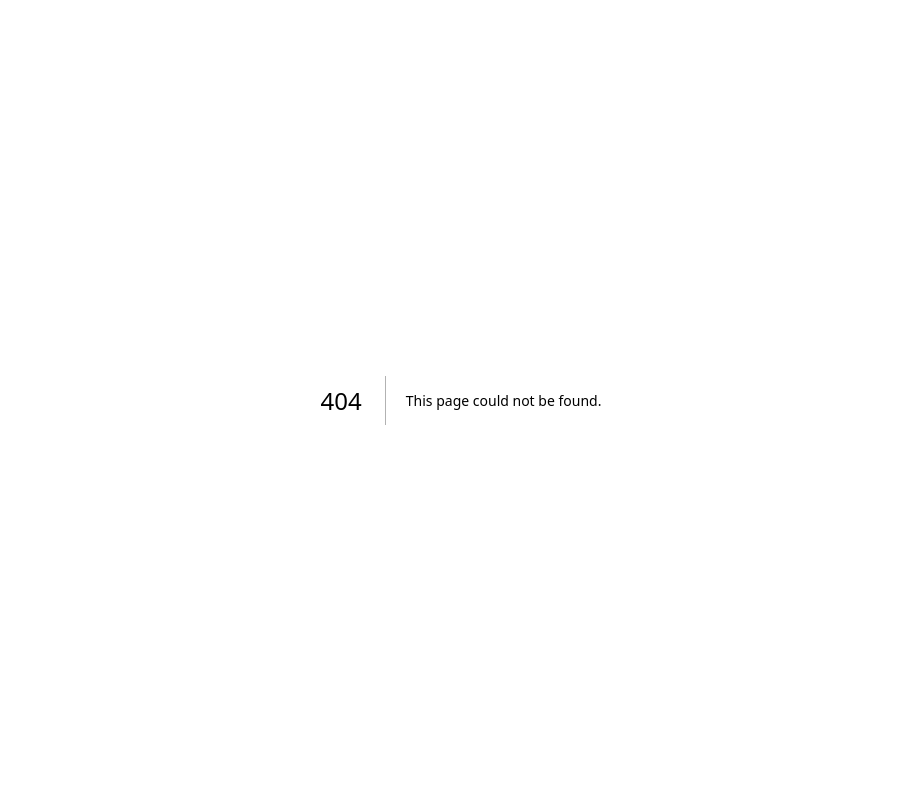
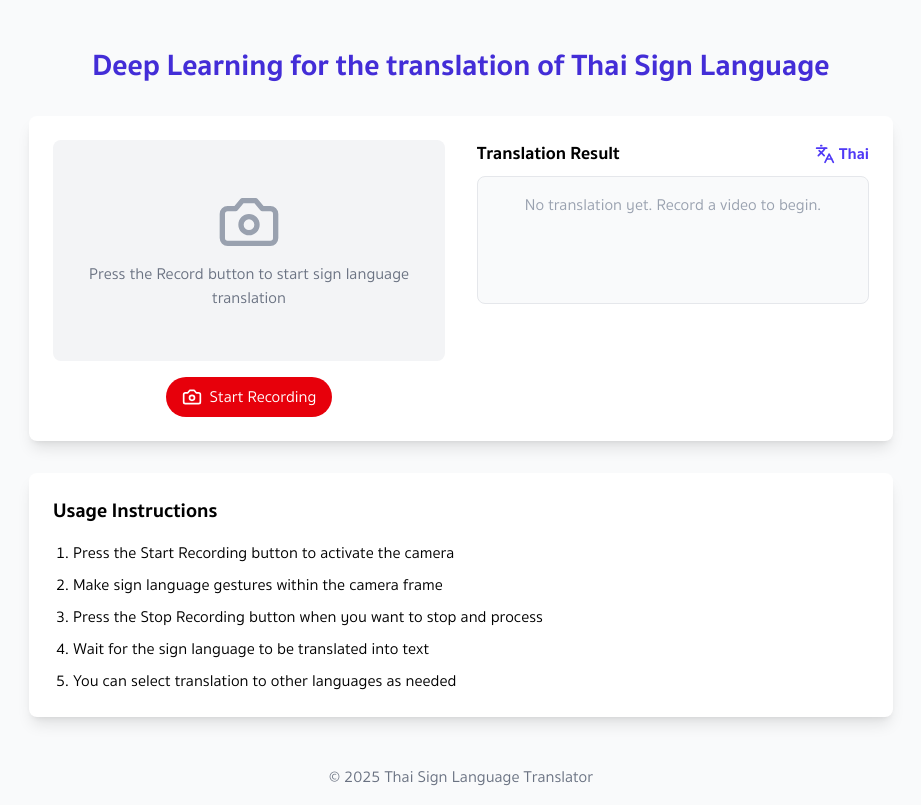
Before and after one commit to Theerat22/cd-smart-farm, a Next.js app: page /home in a window 1280 px wide. Before the commit this address had no page. Shown: the whole page, without its empty margins (179-1100 px from the left). Built offline with nearby package versions, Linux system fonts and the light colour scheme.

Commit message:
add mock up sic

```diff
--- /dev/null
+++ b/app/home/page.tsx
@@ -0,0 +1,252 @@
+"use client";
+import React, { useState, useRef } from 'react';
+import Head from 'next/head';
+import { Camera, Mic, FileVideo, Languages, Loader } from 'lucide-react';
+// import { PiTranslate } from "react-icons/pi";
+
+const Home: React.FC = () => {
+  const [recording, setRecording] = useState(false);
+  const [processing, setProcessing] = useState(false);
+  const [videoSrc, setVideoSrc] = useState<string | null>(null);
+  const [translatedText, setTranslatedText] = useState<string>('');
+  const [targetLanguage, setTargetLanguage] = useState<string>('th');
+  const [showLanguages, setShowLanguages] = useState(false);
+  const videoRef = useRef<HTMLVideoElement>(null);
+  const mediaRecorderRef = useRef<MediaRecorder | null>(null);
+  const chunksRef = useRef<Blob[]>([]);
+
+  const startRecording = async () => {
+    try {
+      chunksRef.current = [];
+      const stream = await navigator.mediaDevices.getUserMedia({ video: true });
+
+      if (videoRef.current) {
+        videoRef.current.srcObject = stream;
+      }
+
+      mediaRecorderRef.current = new MediaRecorder(stream);
+      mediaRecorderRef.current.ondataavailable = (e) => {
+        chunksRef.current.push(e.data);
+      };
+
+      mediaRecorderRef.current.onstop = () => {
+        const blob = new Blob(chunksRef.current, { type: 'video/webm' });
+        const videoUrl = URL.createObjectURL(blob);
+        setVideoSrc(videoUrl);
+        processVideo();
+      };
+
+      mediaRecorderRef.current.start();
+      setRecording(true);
+    } catch (error) {
+      console.error("Error accessing camera:", error);
+    }
+  };
+
+  const stopRecording = () => {
+    if (mediaRecorderRef.current && recording) {
+      mediaRecorderRef.current.stop();
+      setRecording(false);
+
+      // Stop all video tracks
+      if (videoRef.current && videoRef.current.srcObject) {
+        const tracks = (videoRef.current.srcObject as MediaStream).getTracks();
+        tracks.forEach(track => track.stop());
+      }
+    }
+  };
+
+  const processVideo = () => {
+    setProcessing(true);
+
+    // Mock API call to process the video
+    // In a real implementation, we would send the videoBlob to a server for processing
+    // For example:
+    // const formData = new FormData();
+    // formData.append('video', videoBlob);
+    // fetch('/api/translate-sign-language', {
+    //   method: 'POST',
+    //   body: formData
+    // })
+
+    setTimeout(() => {
+      // Simulated response
+      const mockSignLanguageTranslation = "Hello, today I ate very delicious food.";
+      setTranslatedText(mockSignLanguageTranslation);
+      setProcessing(false);
+    }, 2000);
+  };
+
+  const translateToLanguage = (language: string) => {
+    setTargetLanguage(language);
+    setShowLanguages(false);
+
+    // Mock translation API call
+    const translations: Record<string, string> = {
+        th: "สวัสดีครับ วันนี้ผมกินข้าวอร่อยมาก",
+        en: "Hello, today I ate very delicious food.",
+        ja: "こんにちは、今日はとても美味しい食事をしました。",
+        zh: "你好，今天我吃了非常美味的饭。",
+        ko: "안녕하세요, 오늘 매우 맛있는 밥을 먹었습니다."
+    };
+
+    setTranslatedText(translations[language] || translations.th);
+  };
+
+  const languageOptions = [
+    { code: 'th', name: 'Thai' },
+    { code: 'en', name: 'English' },
+    { code: 'ja', name: 'Japanese' },
+    { code: 'zh', name: 'Chinese' },
+    { code: 'ko', name: 'Korean' }
+  ];
+
+  return (
+    <div className="min-h-screen bg-gray-50">
+      <Head>
+        <title>Thai Sign Language Translator</title>
+        <meta name="description" content="Translate Thai Sign Language to text" />
+      </Head>
+
+      <main className="max-w-4xl mx-auto p-4">
+        <h1 className="text-3xl font-bold text-center my-8 text-indigo-700">
+          Deep Learning for the translation of Thai Sign Language
+        </h1>
+
+        <div className="bg-white rounded-lg shadow-lg p-6 mb-8">
+          <div className="flex flex-col md:flex-row gap-8">
+            {/* Video Preview Section */}
+            <div className="w-full md:w-1/2">
+              <div className="bg-gray-100 rounded-lg aspect-video relative overflow-hidden">
+                {videoSrc ? (
+                  <video
+                    ref={videoRef}
+                    src={videoSrc}
+                    className="w-full h-full object-cover"
+                    controls
+                  />
+                ) : (
+                  <video
+                    ref={videoRef}
+                    className="w-full h-full object-cover"
+                    autoPlay
+                    muted
+                    playsInline
+                  />
+                )}
+
+                {!recording && !videoSrc && (
+                  <div className="absolute inset-0 flex items-center justify-center flex-col text-center">
+                    <Camera size={64} className="text-gray-400 mb-2" />
+                    <p className="text-gray-500">Press the Record button to start sign language translation</p>
+                  </div>
+                )}
+              </div>
+
+              <div className="mt-4 flex justify-center">
+                {!recording ? (
+                  <button
+                    onClick={startRecording}
+                    disabled={processing}
+                    className="bg-red-600 hover:bg-red-700 text-white py-2 px-4 rounded-full flex items-center gap-2"
+                  >
+                    <Camera size={20} />
+                    Start Recording
+                  </button>
+                ) : (
+                  <button
+                    onClick={stopRecording}
+                    className="bg-gray-600 hover:bg-gray-700 text-white py-2 px-4 rounded-full flex items-center gap-2"
+                  >
+                    <FileVideo size={20} />
+                    Stop Recording
+                  </button>
+                )}
+              </div>
+            </div>
+
+            {/* Translation Section */}
+            <div className="w-full md:w-1/2">
+              <div className="mb-4">
+                <div className="flex justify-between items-center mb-2">
+                  <h2 className="font-semibold text-lg">Translation Result</h2>
+                  <div className="relative">
+                    <button
+                      onClick={() => setShowLanguages(!showLanguages)}
+                      className="flex items-center gap-1 font-bold text-indigo-600 hover:text-indigo-800"
+                    >
+                      <Languages size={20} />
+                      {languageOptions.find(lang => lang.code === targetLanguage)?.name}
+                    </button>
+
+                    {showLanguages && (
+                      <div className="absolute right-0 mt-2 bg-white shadow-lg rounded-md py-2 z-10 min-w-40">
+                        {languageOptions.map(lang => (
+                          <button
+                            key={lang.code}
+                            onClick={() => translateToLanguage(lang.code)}
+                            className="block w-full text-left px-4 py-2 hover:bg-gray-100"
+                          >
+                            {lang.name}
+                          </button>
+                        ))}
+                      </div>
+                    )}
+                  </div>
+                </div>
+
+                <div className="bg-gray-50 rounded-lg p-4 min-h-32 border border-gray-200">
+                  {processing ? (
+                    <div className="flex items-center justify-center h-full">
+                      <Loader size={24} className="animate-spin text-indigo-600 mr-2" />
+                      <span>Processing...</span>
+                    </div>
+                  ) : translatedText ? (
+                    <p>{translatedText}</p>
+                  ) : (
+                    <p className="text-gray-400 text-center">
+                      No translation yet. Record a video to begin.
+                    </p>
+                  )}
+                </div>
+              </div>
+
+              {translatedText && (
+                <div>
+                  <h3 className="font-semibold mb-2">Additional Options</h3>
+                  <div className="flex gap-2">
+                    <button className="bg-blue-600 font-bold hover:bg-indigo-700 text-white py-2 px-4 rounded-xl flex items-center gap-2">
+                      <Mic size={18} />
+                      Text to Speech
+                    </button>
+                    {/* <button className="bg-green-600 font-bold hover:bg-green-700 text-white py-2 px-4 rounded-xl flex items-center gap-2">
+                      <PiTranslate size={18} />
+                      Translate to Other Languages
+                    </button> */}
+                  </div>
+                </div>
+              )}
+            </div>
+          </div>
+        </div>
+
+        <div className="bg-white rounded-lg shadow-lg p-6">
+          <h2 className="text-xl font-bold mb-4">Usage Instructions</h2>
+          <ol className="list-decimal pl-5 space-y-2">
+            <li>Press the Start Recording button to activate the camera</li>
+            <li>Make sign language gestures within the camera frame</li>
+            <li>Press the Stop Recording button when you want to stop and process</li>
+            <li>Wait for the sign language to be translated into text</li>
+            <li>You can select translation to other languages as needed</li>
+          </ol>
+        </div>
+      </main>
+
+      <footer className="mt-8 text-center text-gray-500 pb-4">
+        <p>© 2025 Thai Sign Language Translator </p>
+      </footer>
+    </div>
+  );
+};
+
+export default Home;
```
